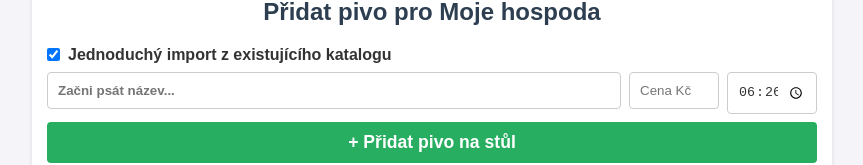
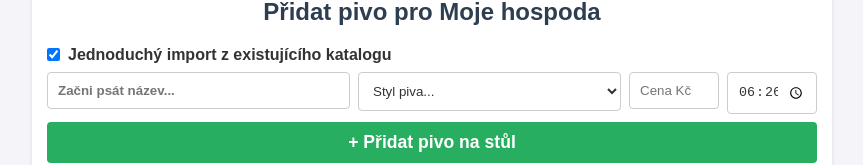
Before and after one commit to trijeron/pivo, a Vue app: page / in a window 1280 px wide. Both pictures are taken after a click on the button "⚙️ Nabídka a stůl". Shown: the part 359-524 px from the top of the page, without its empty margins (208-1071 px from the left). Built offline with nearby package versions, Linux system fonts and the light colour scheme.

Commit message:
fix: always show type combobox and ignore catalog type in simple import

```diff
--- a/src/components/AdminTab.vue
+++ b/src/components/AdminTab.vue
@@ -88,7 +88,7 @@ function submitBeer() {
   const importedBeer = simpleImport.value ? (selectedCatalogBeer.value || findCatalogBeerByName(newName.value)) : null
   addBeer({
     name: importedBeer?.name || newName.value.trim(),
-    style: importedBeer?.style || newStyle.value.trim(),
+    style: newStyle.value,
     price: newPrice.value,
     vol: importedBeer?.vol ?? newVol.value,
     abv: importedBeer?.abv ?? newAbv.value,
@@ -237,7 +237,7 @@ function doClear() {
         <p v-if="simpleImport && selectedCatalogBeerDetails" class="catalog-hint">
           {{ selectedCatalogBeerDetails }}
         </p>
-        <select v-if="!simpleImport" v-model="newStyle" class="new-beer-style">
+        <select v-model="newStyle" class="new-beer-style">
           <option value="">{{ t('admin.beerStylePlaceholder') }}</option>
           <optgroup v-for="group in beerStyleGroups" :key="group.label" :label="translateBeerGroupLabel(group.label)">
             <option v-for="style in group.styles" :key="style" :value="style">{{ translateBeerStyle(style) }}</option>
```
